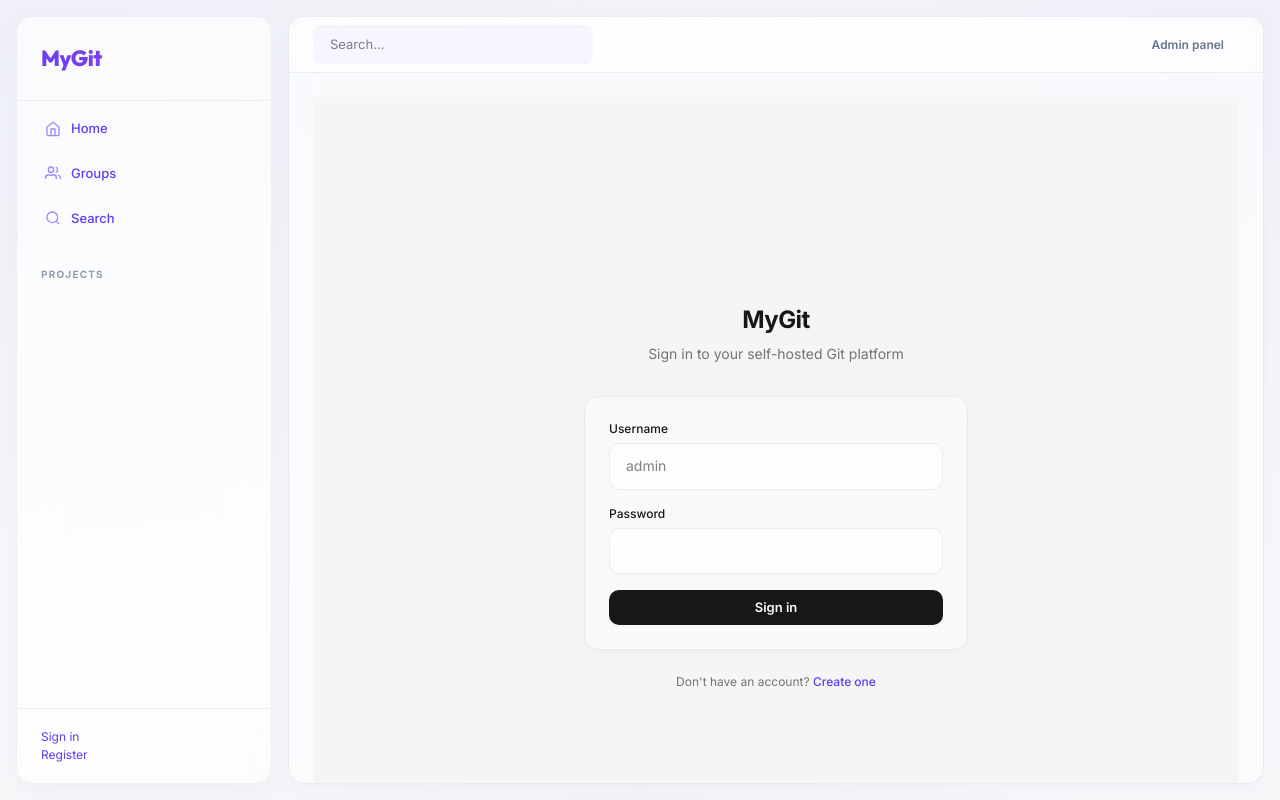
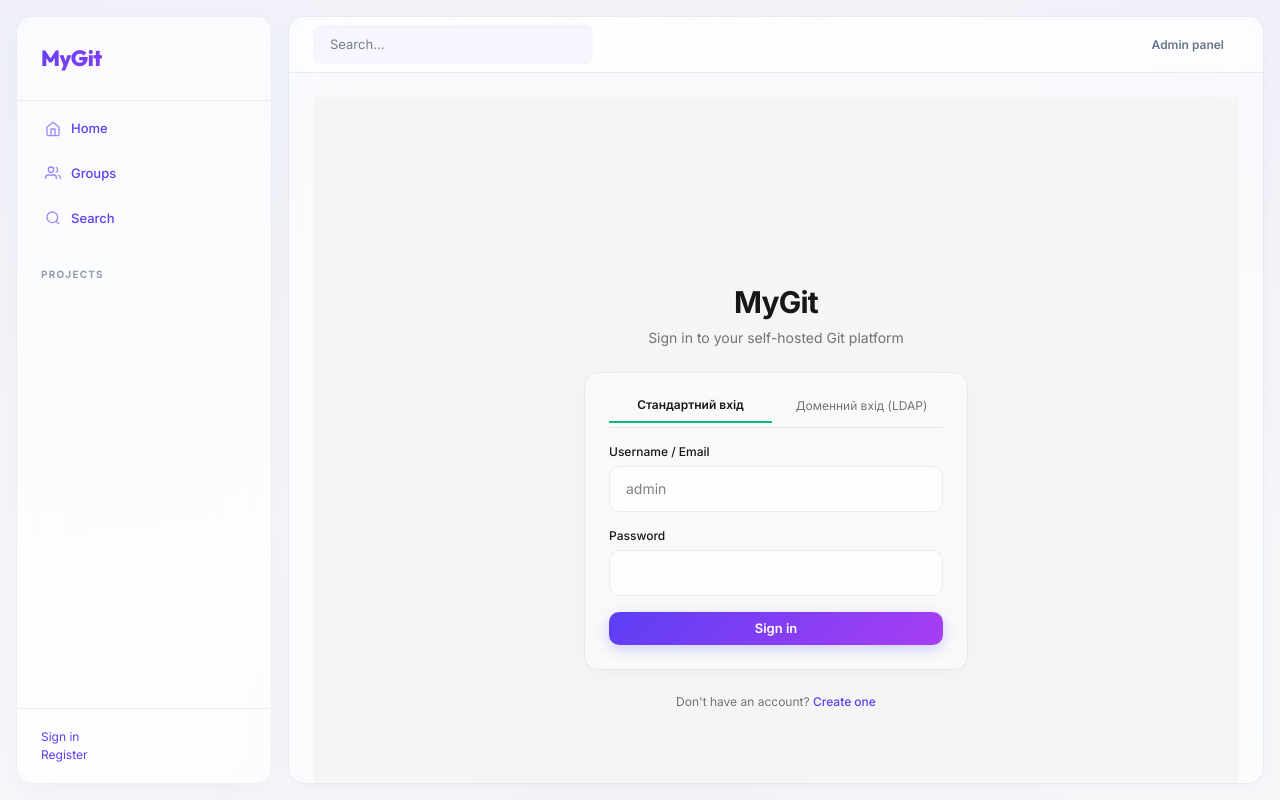
Before and after one commit to ajjs1ajjs/MyGit, a Vue app in the folder frontend/: page /auth/login in a window 1280 px wide. Built offline with nearby package versions, Linux system fonts and the light colour scheme; the HTML template or start-up script is replaced by a standard one.

Commit message:
feat: design explicit LDAP/Domain login tab on LoginPage

```diff
--- a/frontend/src/views/LoginPage.vue
+++ b/frontend/src/views/LoginPage.vue
@@ -1,27 +1,93 @@
 <template>
   <div class="min-h-screen bg-[#f5f5f5] dark:bg-[#0a0a0a] flex items-center justify-center p-4">
-    <div class="w-full max-w-sm">
-      <div class="text-center mb-8">
-        <div class="text-[#171717] dark:text-[#fafafa] font-bold text-2xl tracking-tight">MyGit</div>
+    <div class="w-full max-w-sm space-y-6">
+      <div class="text-center">
+        <div class="text-[#171717] dark:text-[#fafafa] font-bold text-3xl tracking-tight">MyGit</div>
         <p class="text-sm text-[#737373] mt-2">Sign in to your self-hosted Git platform</p>
       </div>
-      <div class="card">
-        <div class="card-body !p-6">
+
+      <div class="card bg-white dark:bg-[#111] border border-[#e5e5e5] dark:border-slate-800 rounded-xl shadow-lg">
+        <div class="card-body !p-6 space-y-4">
+          <!-- Login Type Tabs -->
+          <div class="flex border-b border-[#e5e5e5] dark:border-slate-800 pb-1 gap-2">
+            <button
+              type="button"
+              @click="loginType = 'standard'"
+              :class="loginType === 'standard' ? 'border-b-2 border-emerald-500 font-semibold text-[#171717] dark:text-[#fafafa]' : 'text-[#737373]'"
+              class="flex-1 pb-2 text-xs text-center transition"
+            >
+              Стандартний вхід
+            </button>
+            <button
+              type="button"
+              @click="loginType = 'ldap'"
+              :class="loginType === 'ldap' ? 'border-b-2 border-emerald-500 font-semibold text-[#171717] dark:text-[#fafafa]' : 'text-[#737373]'"
+              class="flex-1 pb-2 text-xs text-center transition"
+            >
+              Доменний вхід (LDAP)
+            </button>
+          </div>
+
           <form @submit.prevent="go" class="space-y-4">
-            <div><label for="login-username" class="text-xs font-medium text-[#171717] dark:text-[#fafafa] block mb-1.5">Username</label><input id="login-username" name="username" v-model="login" type="text" required autocomplete="username" placeholder="admin" /></div>
-            <div><label for="current-password" class="text-xs font-medium text-[#171717] dark:text-[#fafafa] block mb-1.5">Password</label><input id="current-password" name="password" v-model="pass" type="password" required autocomplete="current-password" /></div>
+            <div>
+              <label for="login-username" class="text-xs font-medium text-[#171717] dark:text-[#fafafa] block mb-1.5">
+                {{ loginType === 'ldap' ? 'Доменне ім\'я (LDAP Username)' : 'Username / Email' }}
+              </label>
+              <input
+                id="login-username"
+                name="username"
+                v-model="login"
+                type="text"
+                required
+                autocomplete="username"
+                :placeholder="loginType === 'ldap' ? 'uid або sAMAccountName' : 'admin'"
+              />
+            </div>
+            <div>
+              <label for="current-password" class="text-xs font-medium text-[#171717] dark:text-[#fafafa] block mb-1.5">Password</label>
+              <input id="current-password" name="password" v-model="pass" type="password" required autocomplete="current-password" />
+            </div>
+
+            <!-- LDAP Notice -->
+            <div v-if="loginType === 'ldap'" class="bg-blue-50 dark:bg-blue-950/30 border border-blue-200 dark:border-blue-900/50 rounded-lg p-3 text-xs text-blue-700 dark:text-blue-300">
+              💡 Ваш обліковий запис буде створено автоматично при першому вході. Після цього адміністратор зможе надати вам доступ до груп та проектів.
+            </div>
+
             <p v-if="err" class="text-xs text-[#dc2626] bg-[#fef2f2] border border-[#fecaca] rounded-md p-3">{{ err }}</p>
-            <button type="submit" class="btn w-full py-2.5 text-sm font-semibold" style="background:#171717;color:#fafafa">Sign in</button>
+            <button type="submit" class="btn w-full py-2.5 text-sm font-semibold btn-accent">
+              Sign in
+            </button>
           </form>
         </div>
       </div>
-      <p class="text-center mt-6 text-xs text-[#737373]">Don't have an account? <RouterLink to="/auth/register" class="font-medium">Create one</RouterLink></p>
+      <p class="text-center text-xs text-[#737373]">Don't have an account? <RouterLink to="/auth/register" class="font-medium hover:underline">Create one</RouterLink></p>
     </div>
   </div>
 </template>
 
 <script setup lang="ts">
-import { ref } from "vue"; import { useRouter } from "vue-router"; import { useAuthStore } from "../stores/auth";
-const r = useRouter(); const a = useAuthStore(); const login=ref(""); const pass=ref(""); const err=ref("");
-async function go(){ try{ const u = await a.login(login.value,pass.value); if(u.must_change_password) r.push("/auth/change-password"); else r.push("/") } catch(e:any){ err.value=e.message } }
+import { ref } from "vue";
+import { useRouter } from "vue-router";
+import { useAuthStore } from "../stores/auth";
+
+const r = useRouter();
+const a = useAuthStore();
+const login = ref("");
+const pass = ref("");
+const err = ref("");
+const loginType = ref<"standard" | "ldap">("standard");
+
+async function go() {
+  err.value = "";
+  try {
+    const u = await a.login(login.value, pass.value);
+    if (u.must_change_password) {
+      r.push("/auth/change-password");
+    } else {
+      r.push("/");
+    }
+  } catch (e: any) {
+    err.value = e.message;
+  }
+}
 </script>
```
